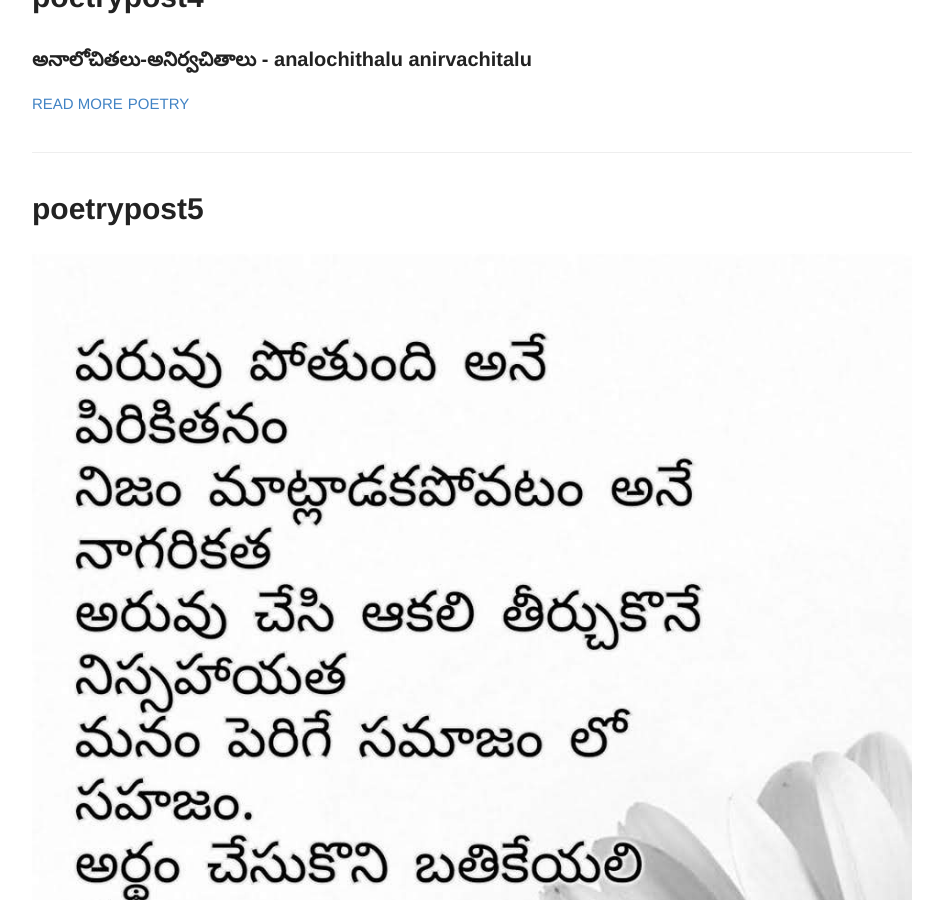
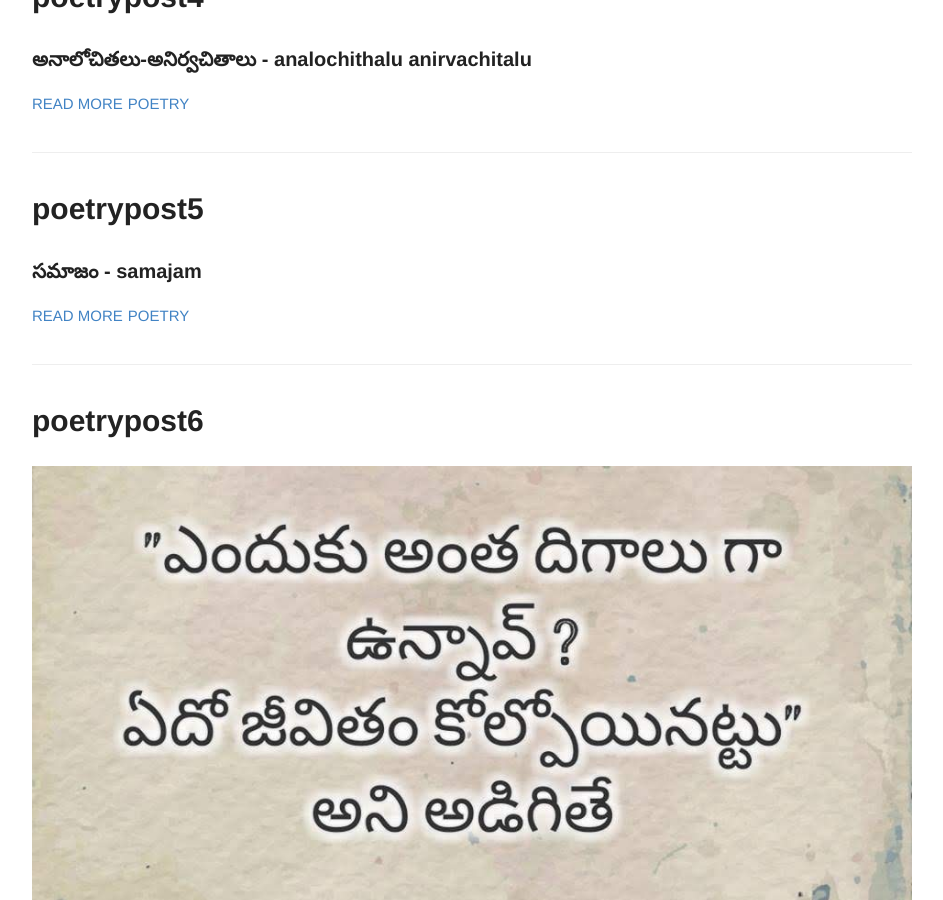
Before and after one commit to rsk/rsk.github.io, a Jekyll site: the page built from index.html, in a window 1280 px wide and 900 px high, scrolled down 870 px. Shown: the whole window, without its empty margins (168-1111 px from the left). Built offline with Jekyll 4.4.1, drawn with Linux system fonts in a browser that asks for light colours.

Commit message:
update excerpt

```diff
--- a/_posts/2014-6-24-poetrypost5.md
+++ b/_posts/2014-6-24-poetrypost5.md
@@ -2,6 +2,7 @@
 layout: post
 title: poetrypost5
 number: 5
+excerpt: సమాజం - samajam
 tags:
   - poetry
 
```
